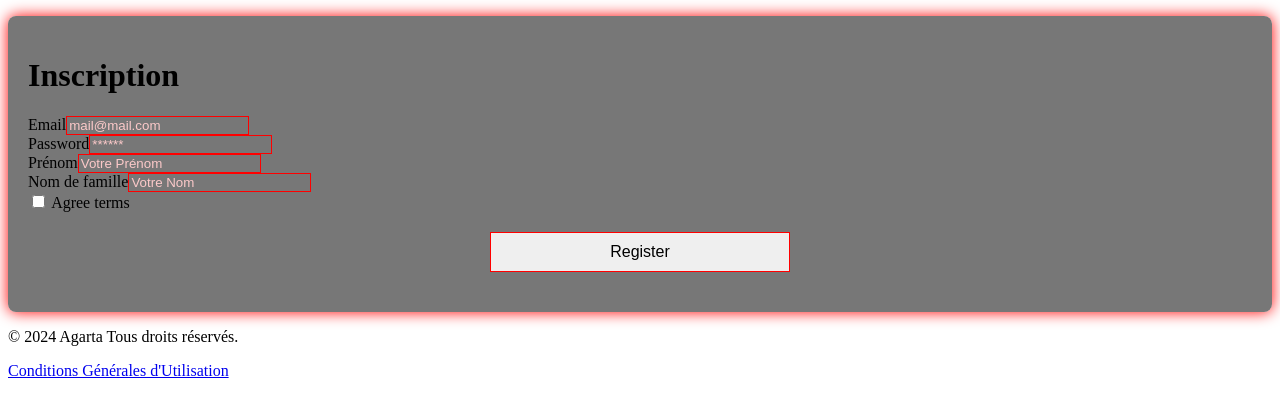
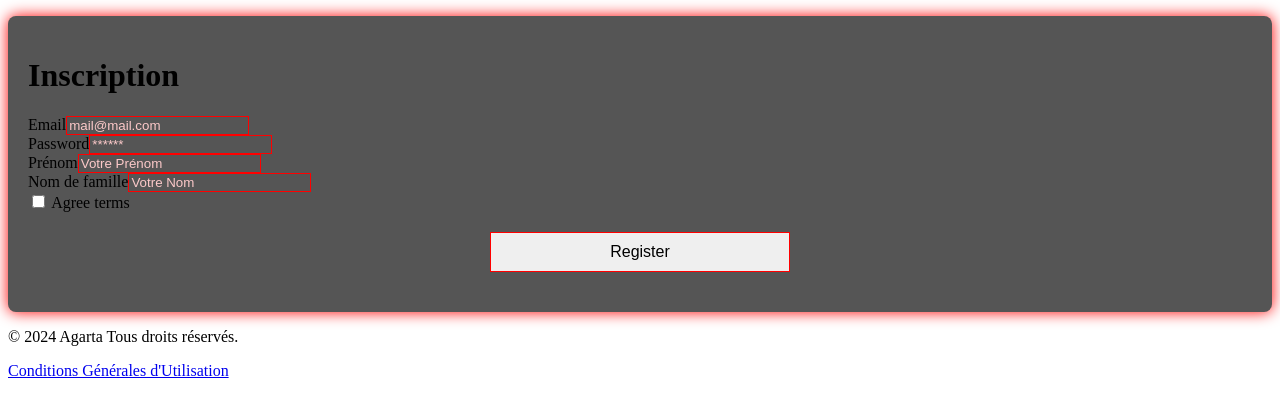
Before and after one commit to Stronmarker/Artefakt, a Symfony app: template templates/registration/register.html.twig in a window 1280 px wide. Shown: the part 194-611 px from the top of the page. Run offline with Twig, Linux system fonts and the light colour scheme; the template is opened without the code that fills it, so the values that code supplies are empty; form fields are guessed from the names that the template uses; some libraries are stand-ins or nearby versions.

Commit message:
Mise à jour avec bouton burger, et amélioration de register

```diff
--- a/assets/app.js
+++ b/assets/app.js
@@ -4,6 +4,7 @@
 
 import './styles/bootstrap.css';
 import './styles/app.css'
+import './bootstrap.js'
 
 import { Application } from "@hotwired/stimulus";
 import ThreeController from "./controllers/three-controller";
--- a/assets/styles/app.css
+++ b/assets/styles/app.css
@@ -37,10 +37,8 @@
 
 .ft_fell {
     font-family: 'IM Fell English SC', sans-serif;
-    font-size: 18px;
 }
 
 .ft_wallpoet {
     font-family: 'Wallpoet', sans-serif;
-    font-size: 38px;
 }
--- a/templates/base.off.html.twig
+++ b/templates/base.off.html.twig
@@ -48,14 +48,14 @@
 
 
         {% block footer %}
-        <footer class="bg-dark text-light py-3 mt-auto">
+        <footer class="bg-dark py-1 text-light mt-auto">
             <div class="container">
                 <div class="row">
                     <div class="col-md-6">
                     <p>© {{ "now"|date("Y") }} Agarta Tous droits réservés.</p>
                     </div>
                     <div class="col-md-6 text-md-right">
-                        <a href="{{ path('app_cgu') }}" class="text-light">Conditions Générales d'Utilisation</a>
+                        <a href="{{ path('app_cgu') }}" class="text-danger">Conditions Générales d'Utilisation</a> <!--TODO Hover blanc-->
                     </div>
                 </div>
             </div>
--- a/templates/registration/register.html.twig
+++ b/templates/registration/register.html.twig
@@ -5,20 +5,15 @@
 {% block body %}
 
 <style>
-    @media (max-width: 768px) {
-        .form-signup {
-            padding: 15px;
-        }
-    }
     .form-control::placeholder {
         color: rgb(252, 201, 201);
     }
 </style>
 
-<div class="container mt-5 mb-5">
+<div class="container mt-3 mb-3">
     <div class="row justify-content-center">
         <div class="col-12 col-sm-10 col-md-8 col-lg-6">
-            <form method="post" class="form-signup" style="padding: 20px; background: rgba(85, 85, 85, 0.8); border-radius: 8px; box-shadow: 0 0 15px red;">
+            <form method="post" class="form-signup" style="padding: 20px; background: rgba(85, 85, 85, 1); border-radius: 8px; box-shadow: 0 0 15px red;">
                 {% for flash_success in app.flashes('success') %}
                     <div class="alert alert-success" role="alert">{{ flash_success }}</div>
                 {% endfor %}
@@ -29,7 +24,7 @@
 
                 {{ form_start(registrationForm, {'attr': {'class': 'form-horizontal'}}) }}
 
-                <div class="form-group mt-4 mb-4">
+                <div class="form-group mt-3 mb-3">
                     {{ form_row(registrationForm.email, {
                         'label': 'Email',
                         'label_attr': {'class': 'p-2 m-1 h5 text-danger'},
@@ -37,7 +32,7 @@
                     }) }}
                 </div>
 
-                <div class="form-group mt-4 mb-4">
+                <div class="form-group mt-3 mb-3">
                     {{ form_row(registrationForm.plainPassword, {
                         'label': 'Password',
                         'label_attr': {'class': 'p-2 m-1 h5 text-danger'},
@@ -45,7 +40,7 @@
                     }) }}
                 </div>
 
-                <div class="form-group mt-4 mb-4">
+                <div class="form-group mt-3 mb-3">
                     {{ form_row(registrationForm.firstname, {
                         'label': 'Prénom',
                         'label_attr': {'class': 'p-2 m-1 h5 text-danger'},
@@ -53,7 +48,7 @@
                     }) }}
                 </div>
 
-                <div class="form-group mt-4 mb-4">
+                <div class="form-group mt-3 mb-3">
                     {{ form_row(registrationForm.lastname, {
                         'label': "Nom de famille",
                         'label_attr': {'class': 'p-2 m-1 h5 text-danger'},
```
